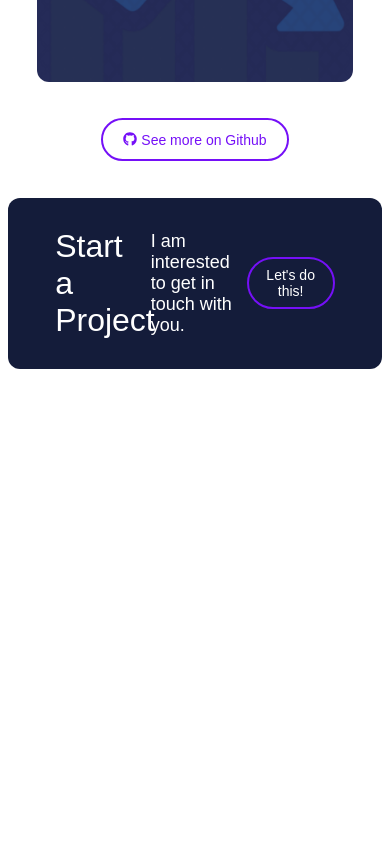
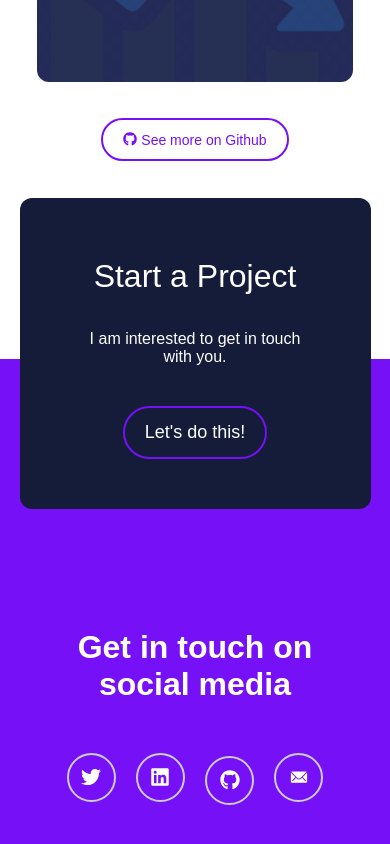
Before and after one commit to wulforr/old-portfolio, a React (Create React App) app: page / in a window 390 px wide. Shown: the part 2541-3385 px from the top of the page. Before the commit the page ends 2910 px from the top, so only its background shows below. Built offline with nearby package versions, Linux system fonts and the light colour scheme.

Commit message:
added footer

```diff
--- a/src/App.js
+++ b/src/App.js
@@ -4,6 +4,7 @@ import LandingPage from './components/LandingPage'
 import About from './components/About/About'
 import Project from './components/Project/Project'
 import Contact from './components/Contact/Contact'
+import Footer from './components/Footer/Footer'
 
 function App () {
   return (
@@ -13,6 +14,7 @@ function App () {
       <About />
       <Project />
       <Contact />
+      <Footer />
       {/*
       navbar
       LandingPage
--- a/src/components/Contact/contact.css
+++ b/src/components/Contact/contact.css
@@ -1,6 +1,6 @@
 .contact{
   margin:0 auto;
-  max-width: 1200px;
+  max-width: 1100px;
   background-color: var(--secondary-color);
   border-radius: 12px;
   color: var(--light-color);
@@ -8,8 +8,9 @@
   flex-wrap: wrap;
   justify-content: space-evenly;
   align-items: center;
-  margin-bottom: 5%;
   padding: 80px 100px;
+  position: relative;
+  z-index: 2;
 }
 
 .contact > div{
@@ -27,12 +28,19 @@
 }
 .contact-btn-wrapper > button {
   color: var(--light-color);
+  padding:10px 18px;
 }
 
 @media only screen and (max-width: 1450px){
   .contact{
     margin: 0 5%;
     padding: 60px 80px;
+  }
+  .contact-heading {
+    font-size: 32px;
+  }
+  .contact-text{
+    font-size: 18px;
   }
 }
 
@@ -42,6 +50,12 @@
     margin: 0 5%;
     padding: 40px 60px;
   }
+  .contact-heading {
+    font-size: 28px;
+  }
+  .contact-text{
+    font-size: 16px;
+  }
 }
 
 
@@ -50,11 +64,32 @@
     margin: 0 5%;
     padding: 30px 50px;
   }
+  .contact-heading {
+    font-size: 24px;
+  }
 }
 
 @media only screen and (max-width: 600px){
   .contact{
-    margin: 0 2%;
-    padding: 30px 40px;
+    margin: 0 5%;
+    padding: 40px 40px;
+  }
+  .contact > div{
+    width: 100%;
+  }
+  .contact-heading {
+    font-size: 32px;
+    text-align: center;
+    margin:20px 10px;
+  }
+  .contact-text{
+    font-size: 16px;
+    text-align: center;
+    margin:15px;
+  }
+  .contact-btn-wrapper > button {
+    font-size: 18px;
+    margin: 25px 0 10px 0;
+    padding: 14px 20px;
   }
 }
--- /dev/null
+++ b/src/components/Footer/Footer.jsx
@@ -0,0 +1,19 @@
+import React from 'react'
+import './footer.css'
+import {FaTwitter, FaLinkedin, FaGithub} from 'react-icons/fa'
+import {IoIosMail} from "react-icons/io"
+
+
+export default function Footer() {
+  return (
+    <footer>
+      <h3>Get in touch on social media</h3>
+      <div className="social-media-wrapper">
+        <a href="https://twitter.com/wulforr" className="twitter-icon"><FaTwitter /></a>
+        <a href="https://www.linkedin.com/in/shaurya-vardhan-singh/" className="linkedIn-icon"><FaLinkedin /></a>
+        <a href="https://github.com/wulforr" className="github-icon"><FaGithub /></a>
+        <a href="mailto:gsshaurya@gmail.com" className="email-icon"><IoIosMail /></a>
+      </div>
+    </footer>
+  )
+}
--- /dev/null
+++ b/src/components/Footer/footer.css
@@ -0,0 +1,89 @@
+footer{
+  background-color: var(--primary-color);
+  padding:100px 30px;
+  color: var(--light-color);
+  margin-top: -103px;
+  z-index: 1;
+  position: relative;
+}
+
+footer > h3 {
+  text-align: center;
+  font-size: 32px;
+  margin: 100px 0 50px 0;
+}
+
+.social-media-wrapper {
+  display: flex;
+  justify-content: space-evenly;
+  width: 40%;
+  margin: 0 auto;
+}
+
+.social-media-wrapper > a {
+  border: 2px solid #ccc;
+  background-color:transparent;
+  color: var(--light-color);
+  border-radius: 50%;
+  width: 45px;
+  height: 45px;
+  font-size: 20px;
+  line-height: 51px;
+  text-align: center;
+  transition: all 0.3s linear;
+}
+
+.twitter-icon:hover {
+  color:#1DA1F2;
+  background-color:#ffffff;
+}
+
+.linkedIn-icon:hover {
+  color:#0077b5;
+  background-color:#ffffff;
+}
+
+.github-icon:hover {
+  color:#333;
+  background-color:#ffffff;
+}
+
+.email-icon:hover {
+  color:#ea4335;
+  background-color:#ffffff;
+}
+
+
+
+
+
+@media only screen and (max-width: 1450px){
+  footer{
+    margin-top: -83px;
+  }
+}
+
+@media only screen and (max-width: 1000px){
+  footer{
+    margin-top: -63px;
+  }
+}
+
+@media only screen and (max-width: 780px){
+  footer{
+    margin-top: -53px;
+  }
+  .social-media-wrapper {
+    width: 60%;
+  }
+}
+
+@media only screen and (max-width: 600px){
+  footer{
+    margin-top: -150px;
+    padding-top: 170px;
+  }
+  .social-media-wrapper {
+    width: 90%;
+  }
+}
```
